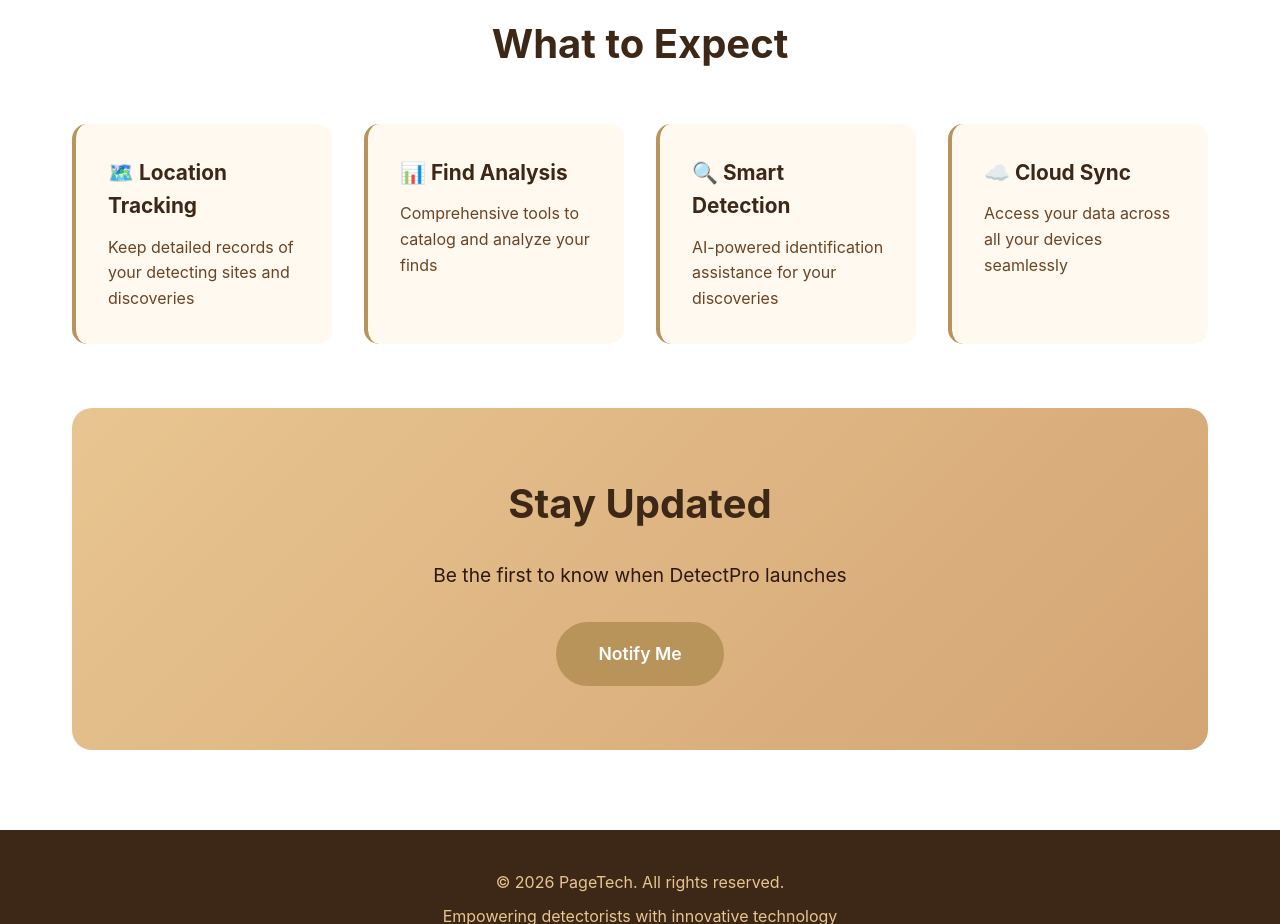
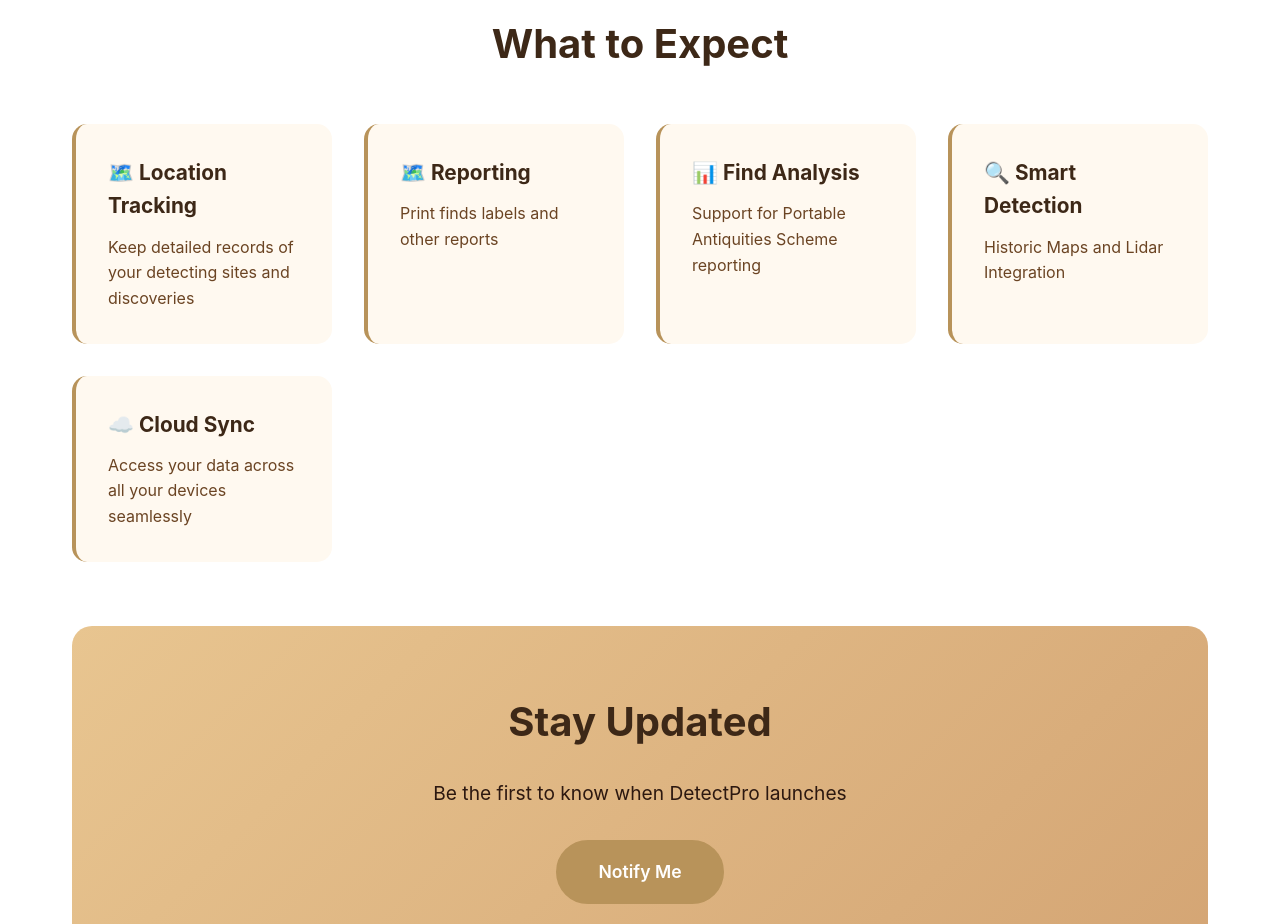
Before and after one commit to sgpage/PageTech, a website: page detectpro.html in a window 1280 px wide. Shown: the part 940-1864 px from the top of the page. Drawn offline with Linux system fonts and the light colour scheme.

```diff
--- a/detectpro.html
+++ b/detectpro.html
@@ -67,12 +67,16 @@
                             <p>Keep detailed records of your detecting sites and discoveries</p>
                         </div>
                         <div class="detail-card">
+                            <h3>🗺️ Reporting</h3>
+                            <p>Print finds labels and other reports</p>
+                        </div>
+                        <div class="detail-card">
                             <h3>📊 Find Analysis</h3>
-                            <p>Comprehensive tools to catalog and analyze your finds</p>
+                            <p>Support for Portable Antiquities Scheme reporting</p>
                         </div>
                         <div class="detail-card">
                             <h3>🔍 Smart Detection</h3>
-                            <p>AI-powered identification assistance for your discoveries</p>
+                            <p>Historic Maps and Lidar Integration</p>
                         </div>
                         <div class="detail-card">
                             <h3>☁️ Cloud Sync</h3>
```
